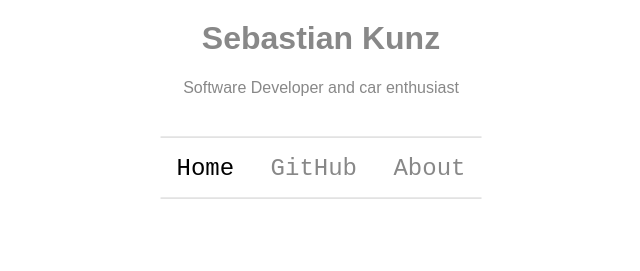
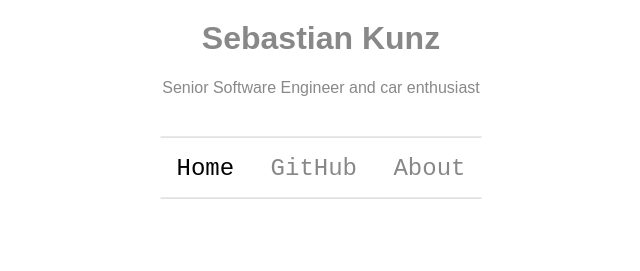
Before and after one commit to sebkunz/sebkunz.github.io, a Jekyll site: the page built from index.html, in a window 1280 px wide. Shown: the part 441-712 px from the top of the page, without its empty margins (319-959 px from the left). Built offline with Jekyll 4.4.1, drawn with Linux system fonts in a browser that asks for light colours.

Commit message:
Update _config.yml

```diff
--- a/_config.yml
+++ b/_config.yml
@@ -1,14 +1,14 @@
 # Basic information for Homepage
 name: Sebastian Kunz
-short_description: Software Developer and car enthusiast
+short_description: Senior Software Engineer and car enthusiast
 picture: assets/images/profile_picture.png
 favicon: assets/images/favicon.png
 
 
 #Config
 title: Sebastian Kunz
-tagline: Software Developer
-description: Homepage of Sebastian Kunz - Software Developer
+tagline: Senior Software Engineer
+description: Homepage of Sebastian Kunz - Senior Software Engineer
 logo: assets/images/profile_picture.png
 lang: en_US
 url: https://sebkunz.github.io
```
